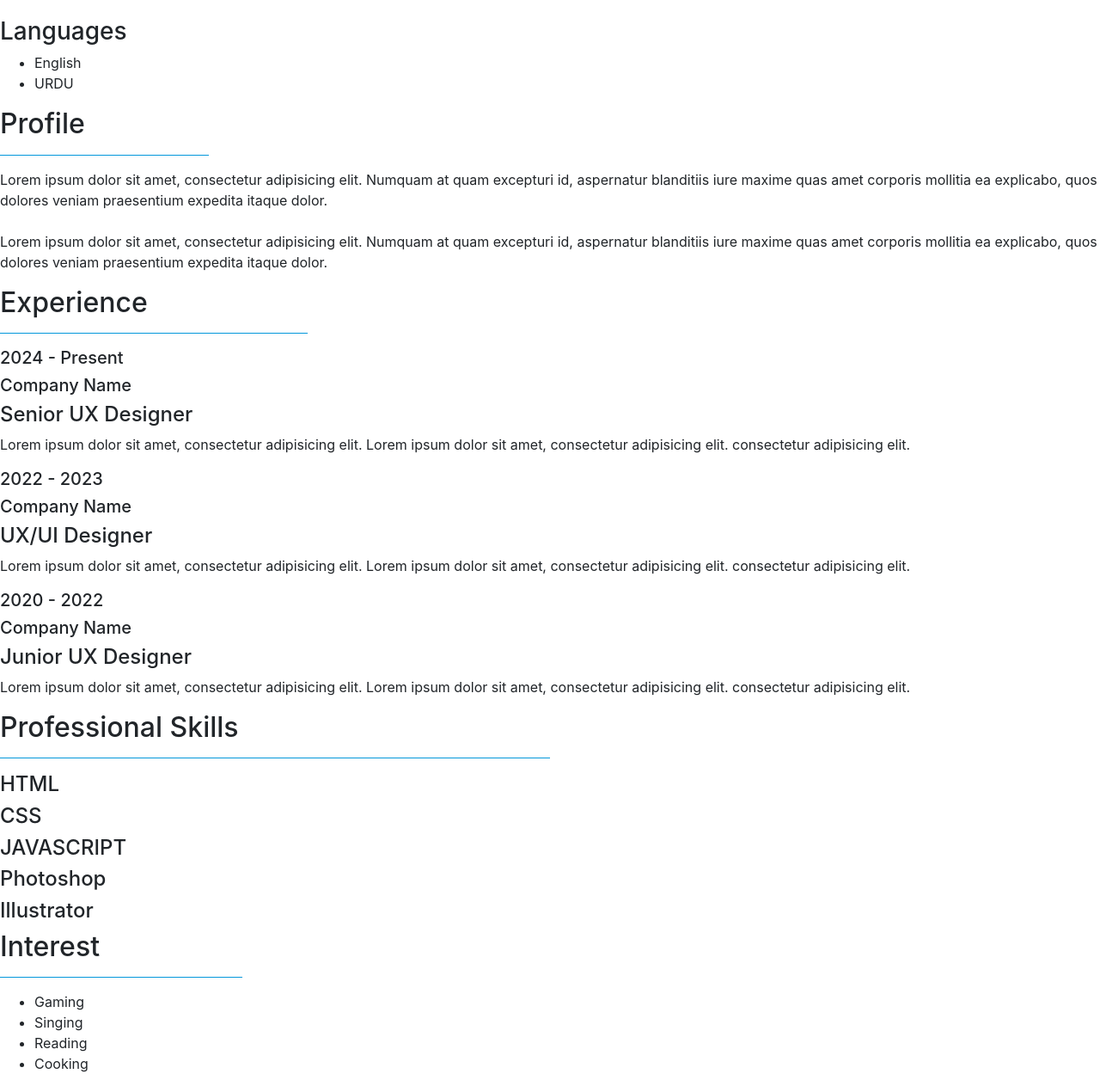
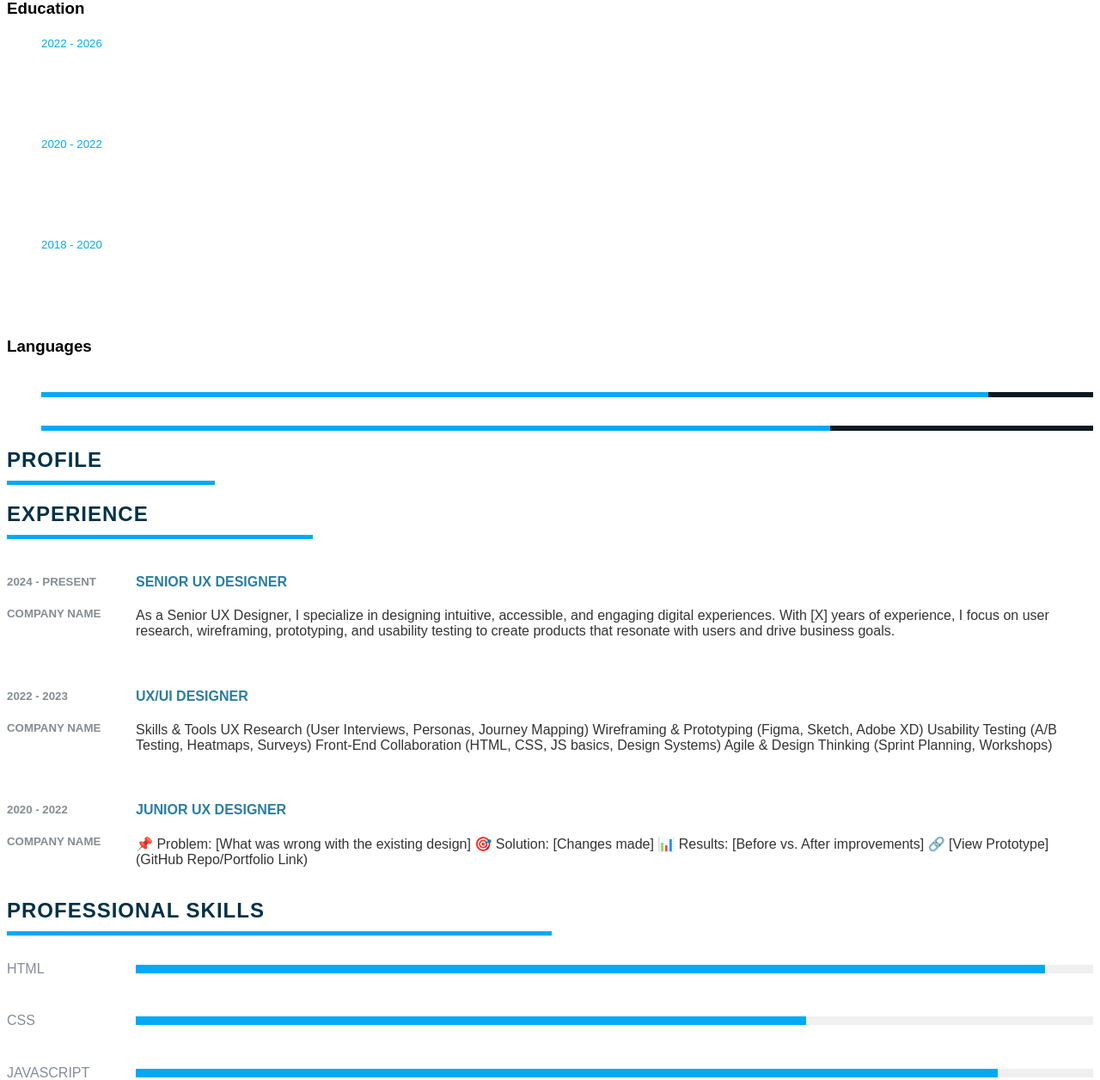
Before and after one commit to AhmeeMian645/Portfolio, a plain HTML site: page index.html in a window 1280 px wide. Shown: the part 663-1919 px from the top of the page at 86% size. Drawn offline with nearby package versions, Linux system fonts and the light colour scheme.

Commit message:
Update index.html

```diff
--- a/index.html
+++ b/index.html
@@ -5,52 +5,52 @@
     <meta charset="UTF-8">
     <meta name="viewport" content="width=device-width, initial-scale=1.0">
     <title>Responsive CV using HTML and CSS</title>
-    <link href="https://stackpath.bootstrapcdn.com/bootstrap/4.3.1/css/bootstrap.min.css" rel="stylesheet">
+
     <link rel="stylesheet" href="https://cdnjs.cloudflare.com/ajax/libs/font-awesome/4.7.0/css/font-awesome.css"
         integrity="sha512-5A8nwdMOWrSz20fDsjczgUidUBR8liPYU+WymTZP1lmY9G6Oc7HlZv156XqnsgNUzTyMefFTcsFH/tnJE/+xBg=="
         crossorigin="anonymous" referrerpolicy="no-referrer" />
-    <!-- <link rel="stylesheet" type="text/css" href="styleresume.css"> -->
+    <link rel="stylesheet" type="text/css" href="index.css">
 
 </head>
 
-<body id="resume">
-    <button onclick="changeStyle()">change style</button>
-    <div id="container">
-        <div id="left_Side">
-            <div id="ProfileText">
-                <div id="imgBx">
-            <img src="a.png" id="imgId">                </div>
-                <h2 id="h2">Faizan Asif<br><span>Web Developer</span></h2>
+<body>
+    <div class="container">
+        <div class="left_Side">
+            <div class="ProfileText">
+                <div class="imgBx">
+                    <img src="image.png " class="a">
+                </div>
+                <h2>  <strong>Ahmad    </strong> <br><span>Web Developer<br> JAVASCRIPT Developer<br> C++ Coder     </span></h2>
             </div>
 
-            <div id="contactInfo">
-                <h3 id="title">Contact Info</h3>
+            <div class="contactInfo">
+                <h3 class="title">Contact Info:</h3>
                 <ul>
                     <li>
-                        <span id="icon"><i class="fa fa-phone" aria-hidden="true"></i></span>
-                        <span id="text">+92 300 7615523</span>
+                        <span class="icon"><i class="fa fa-phone" aria-hidden="true"></i></span>
+                        <span class="text">+92 3051900974</span>
                     </li>
                     <li>
-                        <span id="icon"><i class="fa fa-envelope-o" aria-hidden="true"></i></span>
-                        <span id="text">mirzaf01@gmail.com</span>
+                        <span class="icon"><i class="fa fa-envelope-o" aria-hidden="true"></i></span>
+                        <span class="text">moazzamshahid.rana@gmail.com</span>
                     </li>
                     <li>
-                        <span id="icon"><i class="fa fa-globe" aria-hidden="true"></i></span>
-                        <span id="text">www.mywebsite.com</span>
+                        <span class="icon"><i class="fa fa-globe" aria-hidden="true"></i></span>
+                        <span class="text">www.mywebsite.com</span>
                     </li>
                     <li>
-                        <span id="icon"><i class="fa fa-linkedin" aria-hidden="true"></i></span>
-                        <span id="text">www.linkedin.com/me</span>
+                        <span class="icon"><i class="fa fa-linkedin" aria-hidden="true"></i></span>
+                        <span class="text">www.linkedin.com/me</span>
                     </li>
                     <li>
-                        <span id="icon"><i class="fa fa-map-marker" aria-hidden="true"></i></span>
-                        <span id="text">Guru Nanak Pura,FSD</span>
+                        <span class="icon"><i class="fa fa-map-marker" aria-hidden="true"></i></span>
+                        <span class="text">Muzaffar Colony ,FSD</span>
                     </li>
                 </ul>
             </div>
 
-            <div id="education">
-                <h3 id="title">Education</h3>
+            <div class="contactInfo education">
+                <h3 class="title">Education</h3>
                 <ul>
                     <li>
                         <h5>2022 - 2026</h5>
@@ -70,20 +70,20 @@
                 </ul>
             </div>
 
-            <div id="contactInfo lang">
-                <h3 id="title">Languages</h3>
+            <div class="contactInfo lang">
+                <h3 class="title">Languages</h3>
                 <ul>
                     <li>
-                        <span id="text">English</span>
-                        <span id="percent">
+                        <span class="text">English</span>
+                        <span class="percent">
                             <div style="width: 90%;">
 
                             </div>
                         </span>
                     </li>
                     <li>
-                        <span id="text">URDU</span>
-                        <span id="percent">
+                        <span class="text">Arabic</span>
+                        <span class="percent">
                             <div style="width: 75%;">
 
                             </div>
@@ -93,109 +93,108 @@
             </div>
 
         </div>
-        <div id="right_Side">
-            <div id="about">
-                <h2 id="title2">Profile</h2>
+        <div class="right_Side">
+            <div class="about">
+                <h2 class="title2">Profile</h2>
                 <hr color="#03a9f4" size="5" align="left" width="19%">
-                <p>Lorem ipsum dolor sit amet, consectetur adipisicing elit. Numquam at quam excepturi id, aspernatur
-                    blanditiis iure maxime quas amet corporis mollitia ea explicabo, quos dolores veniam praesentium
-                    expedita itaque dolor.<br><br>Lorem ipsum dolor sit amet, consectetur adipisicing elit. Numquam at
-                    quam excepturi id, aspernatur
-                    blanditiis iure maxime quas amet corporis mollitia ea explicabo, quos dolores veniam praesentium
-                    expedita itaque dolor.</p>
+                <p></p>
             </div>
-            <div id="about">
-                <h2 id="title2">Experience</h2>
+            <div class="about">
+                <h2 class="title2">Experience</h2>
                 <hr color="#03a9f4" size="5" align="left" width="28%">
-                <div id="box">
-                    <div id="year">
+                <div class="box">
+                    <div class="year">
                         <h5>2024 - Present</h5>
                         <h5>Company Name</h5>
                     </div>
-                    <div id="text">
+                    <div class="text">
                         <h4>Senior UX Designer</h4>
-                        <p>Lorem ipsum dolor sit amet, consectetur adipisicing elit.
-                            Lorem ipsum dolor sit amet, consectetur adipisicing elit.
-                            consectetur adipisicing elit.
+                        <p>  As a Senior UX Designer, I specialize in designing intuitive, accessible, and engaging digital experiences. With [X] years of experience, I focus on user research, wireframing, prototyping, and usability testing to create products that resonate with users and drive business goals.
                         </p>
                     </div>
                 </div>
-                <div id="box">
-                    <div id="year">
+                <div class="box">
+                    <div class="year">
                         <h5>2022 - 2023</h5>
                         <h5>Company Name</h5>
                     </div>
-                    <div id="text">
+                    <div class="text">
                         <h4>UX/UI Designer</h4>
-                        <p>Lorem ipsum dolor sit amet, consectetur adipisicing elit.
-                            Lorem ipsum dolor sit amet, consectetur adipisicing elit.
-                            consectetur adipisicing elit.
-                        </p>
+                        <p> Skills & Tools
+                            UX Research (User Interviews, Personas, Journey Mapping)
+                            Wireframing & Prototyping (Figma, Sketch, Adobe XD)
+                            Usability Testing (A/B Testing, Heatmaps, Surveys)
+                            Front-End Collaboration (HTML, CSS, JS basics, Design Systems)
+                            Agile & Design Thinking (Sprint Planning, Workshops)
                     </div>
                 </div>
-                <div id="box">
-                    <div id="year">
+                <div class="box">
+                    <div class="year">
                         <h5>2020 - 2022</h5>
                         <h5>Company Name</h5>
                     </div>
-                    <div id="text">
+                    <div class="text">
                         <h4>Junior UX Designer</h4>
-                        <p>Lorem ipsum dolor sit amet, consectetur adipisicing elit.
-                            Lorem ipsum dolor sit amet, consectetur adipisicing elit.
-                            consectetur adipisicing elit.
+                        <p>📌 Problem: [What was wrong with the existing design]
+                            🎯 Solution: [Changes made]
+                            📊 Results: [Before vs. After improvements]
+
+                            🔗 [View Prototype](GitHub Repo/Portfolio Link)
                         </p>
                     </div>
                 </div>
             </div>
-            <div id="skill">
+            <div class="skill">
                 <h2 class="title2">Professional Skills</h2>
                 <hr color="#03a9f4" size="5" align="left" width="50%">
-                <div id="box">
+                <div class="box">
                     <h4>HTML</h4>
-                    <div id="percent">
+                    <div class="percent">
                         <div style="width: 95%;"></div>
                     </div>
                 </div>
-                <div id="box">
+                <div class="box">
                     <h4>CSS</h4>
-                    <div id="percent">
+                    <div class="percent">
                         <div style="width: 70%;"></div>
                     </div>
                 </div>
-                <div id="box">
+                <div class="box">
                     <h4>JAVASCRIPT</h4>
                     <div class="percent">
                         <div style="width: 90%;"></div>
                     </div>
                 </div>
-                <div id="box">
+                <div class="box">
                     <h4>Photoshop</h4>
                     <div class="percent">
                         <div style="width: 75%;"></div>
                     </div>
                 </div>
-                <div id="box">
+                <div class="box">
                     <h4>Illustrator</h4>
-                    <div id="percent">
+                    <div class="percent">
                         <div style="width: 98%;"></div>
                     </div>
                 </div>
             </div>
 
-            <div id="interest">
-                <h2 id="title2">Interest</h2>
+            <div class="interest">
+                <h2 class="title2">Interest</h2>
                 <hr color="#03a9f4" size="5" align="left" width="22%">
                 <ul>
-                    <li><i id="fa fa-gamepad" aria-hidden="true"></i>Gaming</li>
-                    <li><i id="fa fa-microphone" aria-hidden="true"></i>Singing</li>
-                    <li><i id="fa fa-book" aria-hidden="true"></i>Reading</li>
-                    <li><i id="fa fa-cutlery" aria-hidden="true"></i>Cooking</li>
+                    <li><i class="fa fa-gamepad" aria-hidden="true"></i>Cricket</li>
+                    <li><i  aria-hidden="true"></i>Coding</li>
+                    <li><i class="fa fa-book" aria-hidden="true"></i>Reading</li>
+                    <li><i  aria-hidden="true"></i>AI</li>
                 </ul>
             </div>
         </div>
+        <div style="text-align: center; grid-column: 1 / -1;" >
+
+        </div>
     </div>
-
-    <script src="script.js"></script>
+    <script src="index.js"></script>
 </body>
 
 </html>
```
